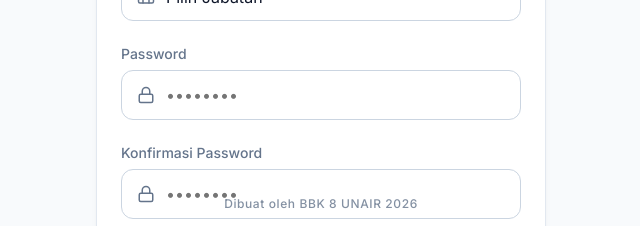
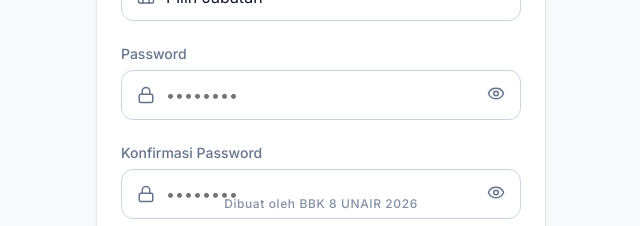
Before and after one commit to georgemisaell/presensi-sumbersari, a Next.js app: page /register in a window 1280 px wide. Shown: the part 574-800 px from the top of the page, without its empty margins (319-959 px from the left). Built offline with nearby package versions, Linux system fonts and the light colour scheme.

Commit message:
feat: add hide and display password

```diff
--- a/src/app/register/page.js
+++ b/src/app/register/page.js
@@ -3,12 +3,14 @@
 import { useState } from "react";
 import { useRouter } from "next/navigation";
 import Link from "next/link";
-import { UserPlus, Phone, Lock, User, Briefcase } from "lucide-react";
+import { UserPlus, Phone, Lock, User, Briefcase, Eye, EyeOff } from "lucide-react";
 
 export default function RegisterPage() {
   const router = useRouter();
   const [loading, setLoading] = useState(false);
   const [error, setError] = useState("");
+  const [showPassword, setShowPassword] = useState(false);
+  const [showConfirmPassword, setShowConfirmPassword] = useState(false);
 
   async function handleSubmit(e) {
     e.preventDefault();
@@ -137,7 +139,10 @@ export default function RegisterPage() {
               <label className="input-label">Password</label>
               <div style={{ position: "relative" }}>
                 <Lock size={18} style={{ position: "absolute", left: "1rem", top: "50%", transform: "translateY(-50%)", color: "var(--text-secondary)" }} />
-                <input type="password" name="password" required className="input-field" placeholder="••••••••" style={{ paddingLeft: "2.75rem" }} minLength={6} />
+                <input type={showPassword ? "text" : "password"} name="password" required className="input-field" placeholder="••••••••" style={{ paddingLeft: "2.75rem", paddingRight: "2.75rem" }} minLength={6} />
+                <button type="button" onClick={() => setShowPassword(!showPassword)} style={{ position: "absolute", right: "0.5rem", top: "50%", transform: "translateY(-50%)", background: "none", border: "none", color: "var(--text-secondary)", cursor: "pointer", padding: "0.5rem" }}>
+                  {showPassword ? <EyeOff size={18} /> : <Eye size={18} />}
+                </button>
               </div>
             </div>
 
@@ -145,7 +150,10 @@ export default function RegisterPage() {
               <label className="input-label">Konfirmasi Password</label>
               <div style={{ position: "relative" }}>
                 <Lock size={18} style={{ position: "absolute", left: "1rem", top: "50%", transform: "translateY(-50%)", color: "var(--text-secondary)" }} />
-                <input type="password" name="confirmPassword" required className="input-field" placeholder="••••••••" style={{ paddingLeft: "2.75rem" }} minLength={6} />
+                <input type={showConfirmPassword ? "text" : "password"} name="confirmPassword" required className="input-field" placeholder="••••••••" style={{ paddingLeft: "2.75rem", paddingRight: "2.75rem" }} minLength={6} />
+                <button type="button" onClick={() => setShowConfirmPassword(!showConfirmPassword)} style={{ position: "absolute", right: "0.5rem", top: "50%", transform: "translateY(-50%)", background: "none", border: "none", color: "var(--text-secondary)", cursor: "pointer", padding: "0.5rem" }}>
+                  {showConfirmPassword ? <EyeOff size={18} /> : <Eye size={18} />}
+                </button>
               </div>
             </div>
 
```
